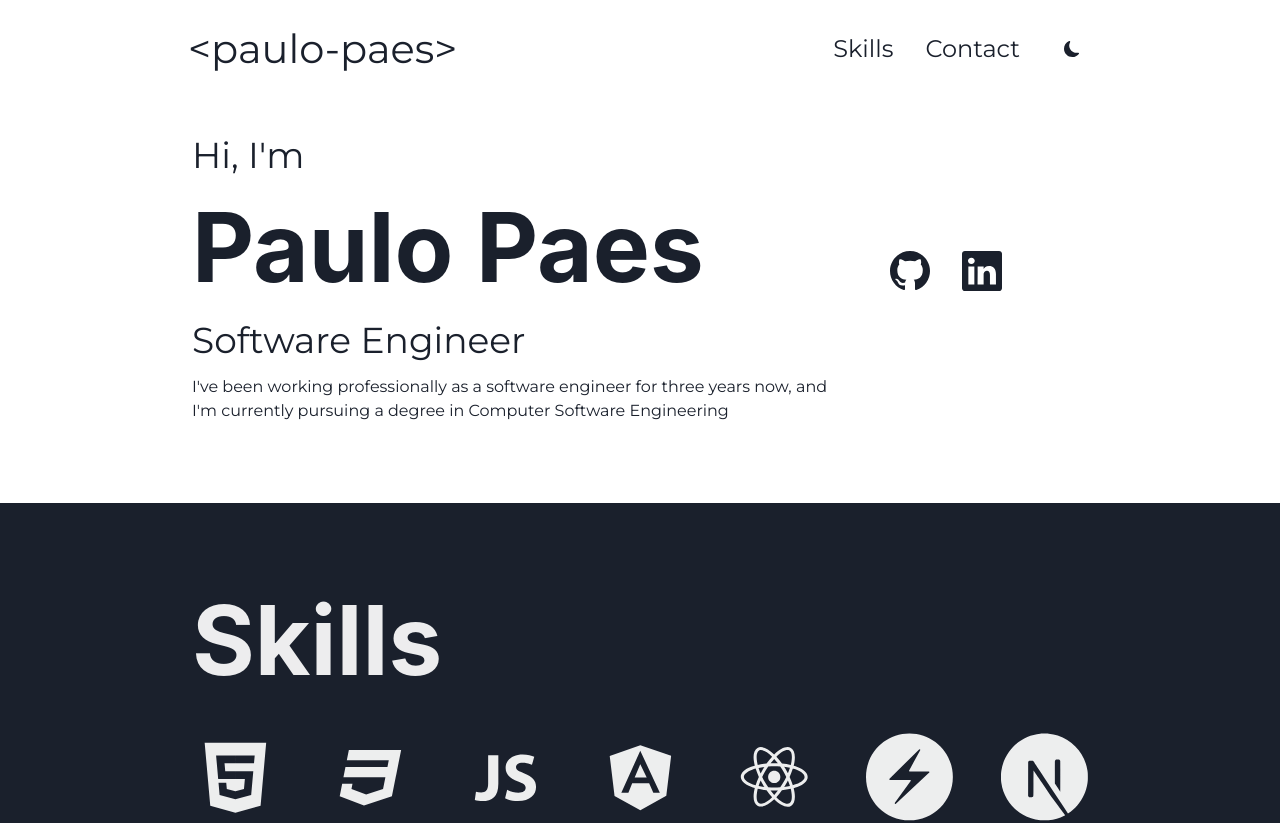
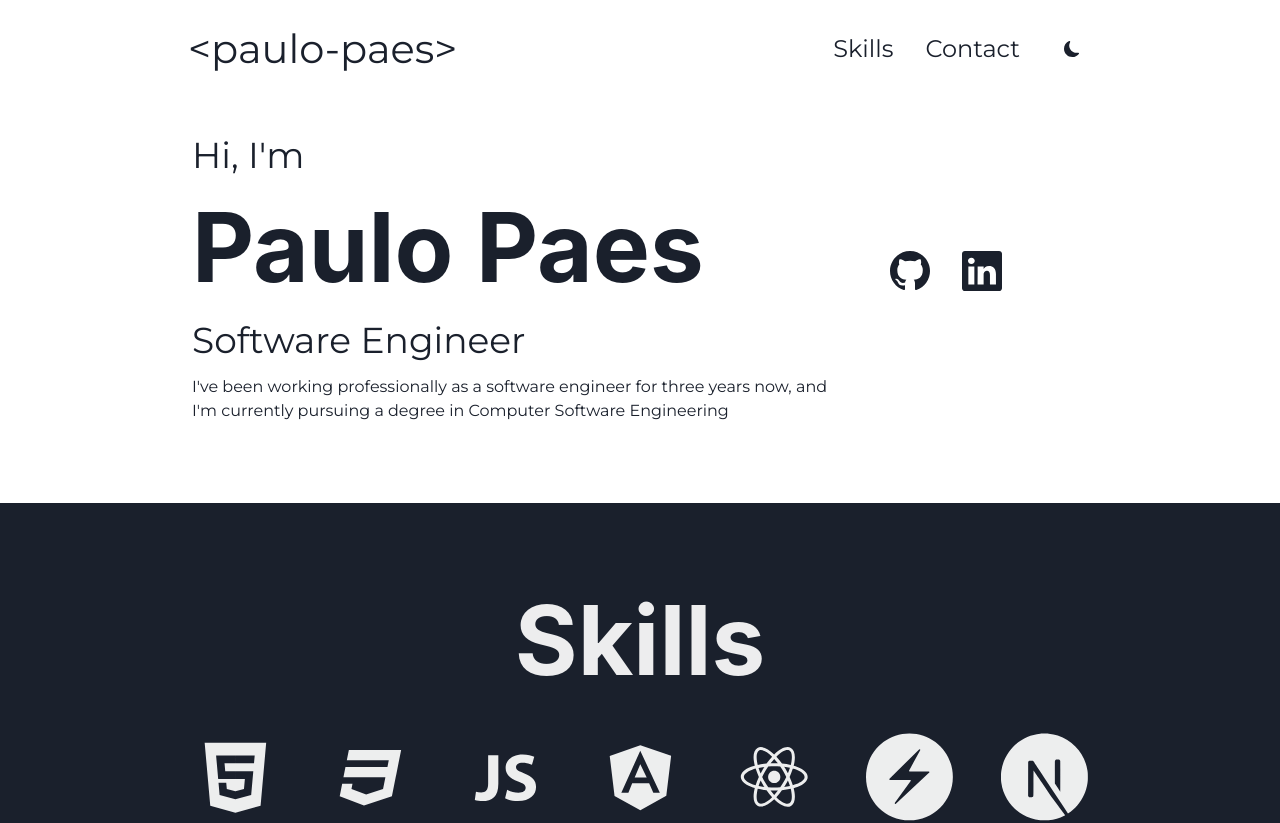
Before and after one commit to paulo-paes/site-pessoal-v2, a Next.js app: page / in a window 1280 px wide. Shown: the top 823 px of the page. Built offline with nearby package versions, Linux system fonts and the light colour scheme.

Commit message:
adjust on skills alignment

```diff
--- a/src/components/skills.tsx
+++ b/src/components/skills.tsx
@@ -14,7 +14,6 @@ import Techs from './techs'
 function Skills() {
   const bgColor = useColorModeValue('gray.800', 'whiteAlpha.900')
   const textColor = useColorModeValue('whiteAlpha.900', 'gray.800')
-  const progressBg = useColorModeValue('whiteAlpha.900', 'whiteAlpha.900')
   return (
     <Box
       id="skills"
@@ -24,7 +23,11 @@ function Skills() {
       minHeight="30rem"
     >
       <Box width="70%" marginInline="auto" paddingBlock="5rem">
-        <Heading fontSize="6rem" color={textColor}>
+        <Heading
+          fontSize="6rem"
+          textAlign="center"
+          color={textColor}
+          margin="auto">
           Skills
         </Heading>
         <Flex
@@ -36,7 +39,8 @@ function Skills() {
         >
           <Box
             color={textColor}
-            width={{ base: '100%', lg: '100%', '2xl': '50%' }}
+            width={{ base: '100%', '2xl': '75%' }}
+            margin="auto"
           >
             <Techs />
           </Box>
```
